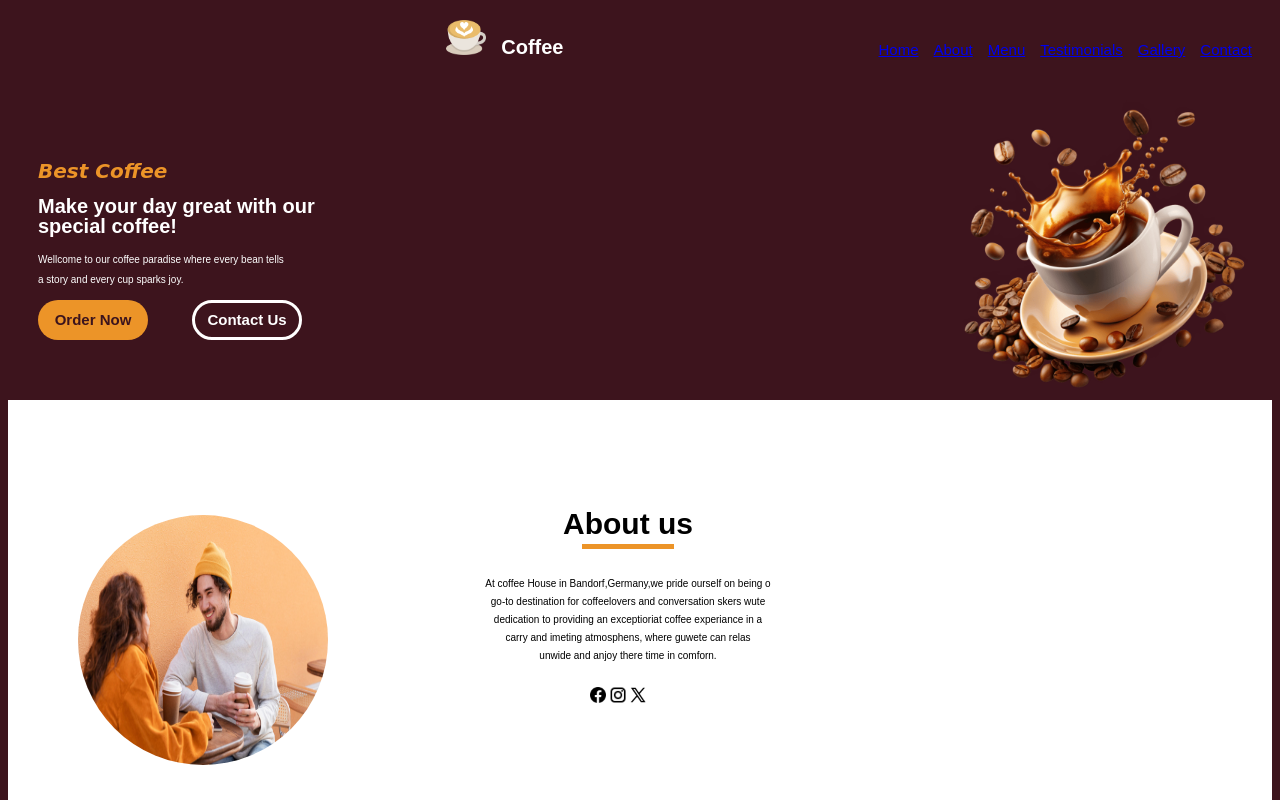
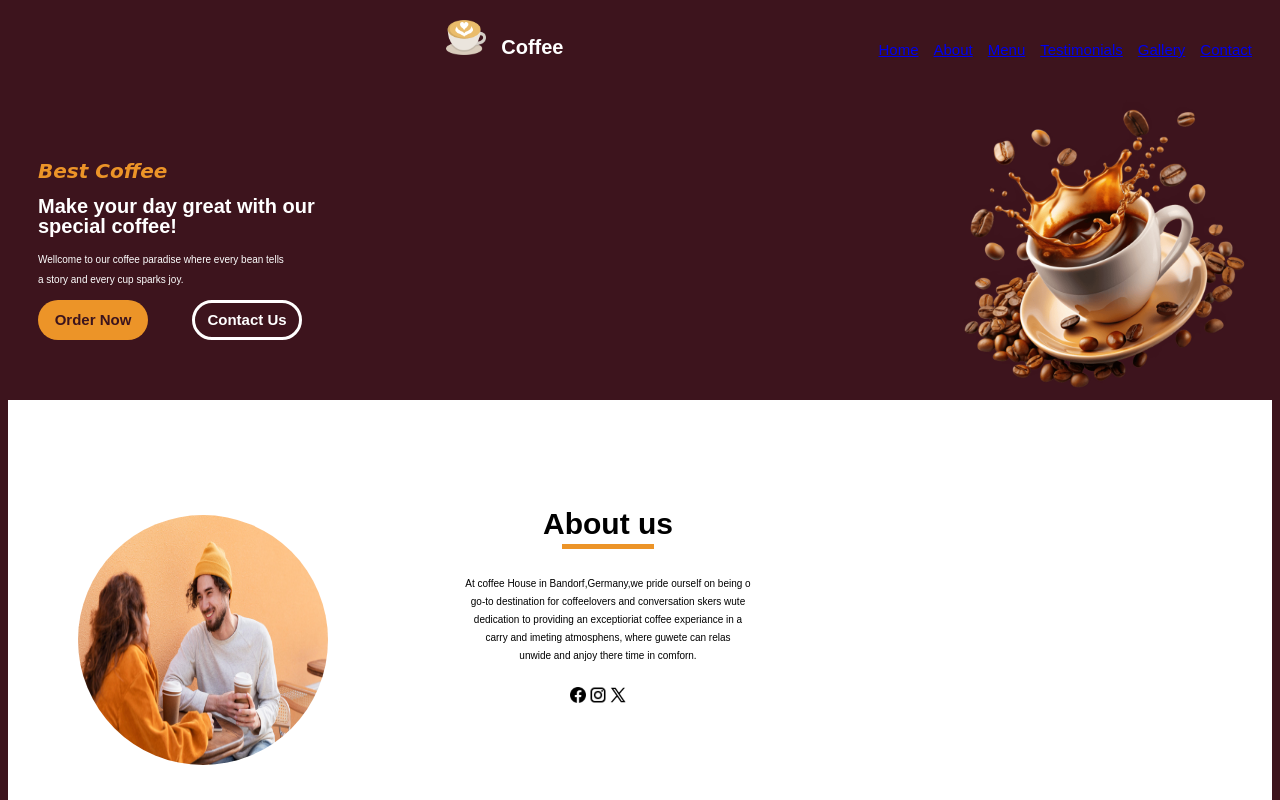
Before and after one commit to hinaarhaan123/coffee-website, a plain HTML site: page index.html in a window 1280 px wide. Shown: the top 800 px of the page. Drawn offline with Linux system fonts and the light colour scheme.

Commit message:
Adjust gap in ul and section styles

```diff
--- a/style.css
+++ b/style.css
@@ -1,8 +1,10 @@
 body{
     background-color: #3d141d;
+
 }
 ul{
     display: flex;
+    flex-wrap: wrap;
     list-style: none;
     color: white;
     font-family: Arial, Helvetica, sans-serif;
@@ -108,7 +110,7 @@ margin-left: 30px;
     position: relative;
     display: flex;
     align-items: center;
-    gap: 100px;
+    gap: 80px;
     box-sizing: border-box;
 
 }
```
